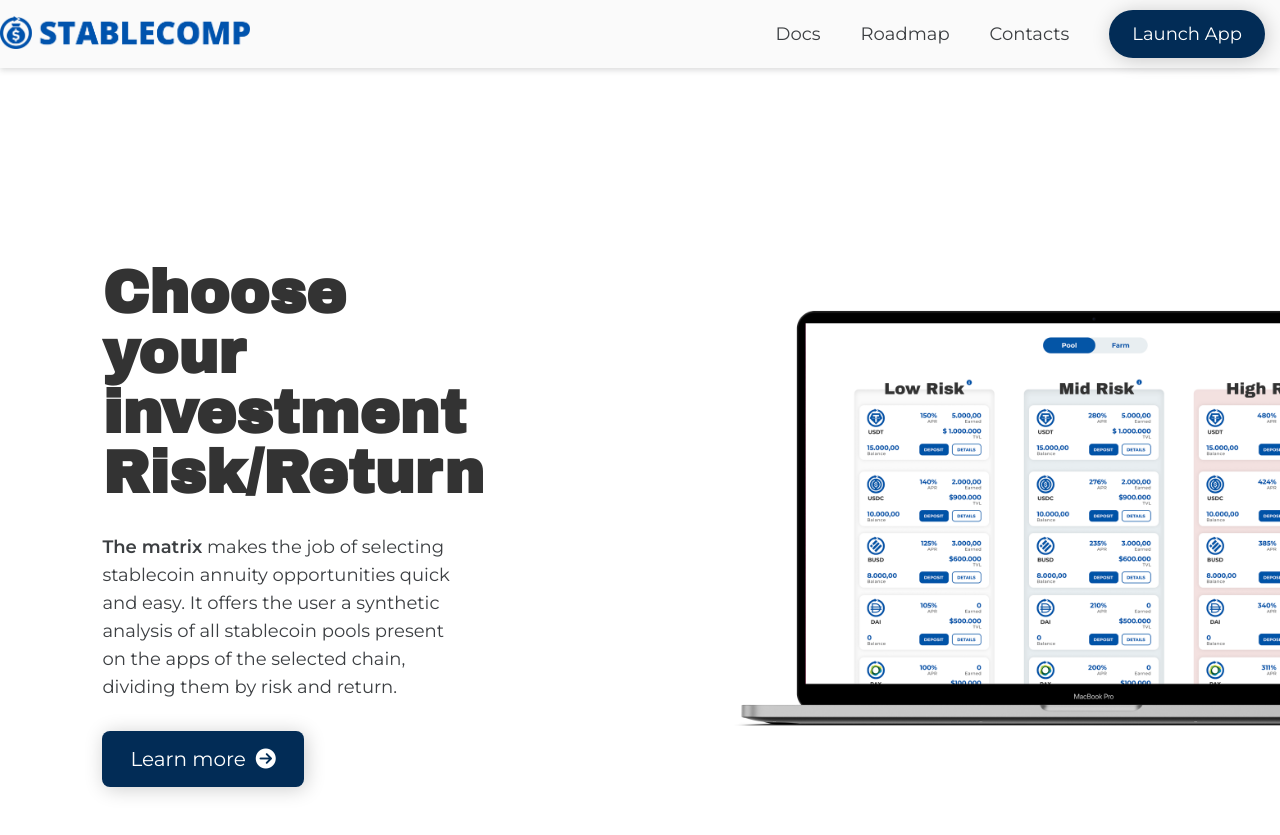
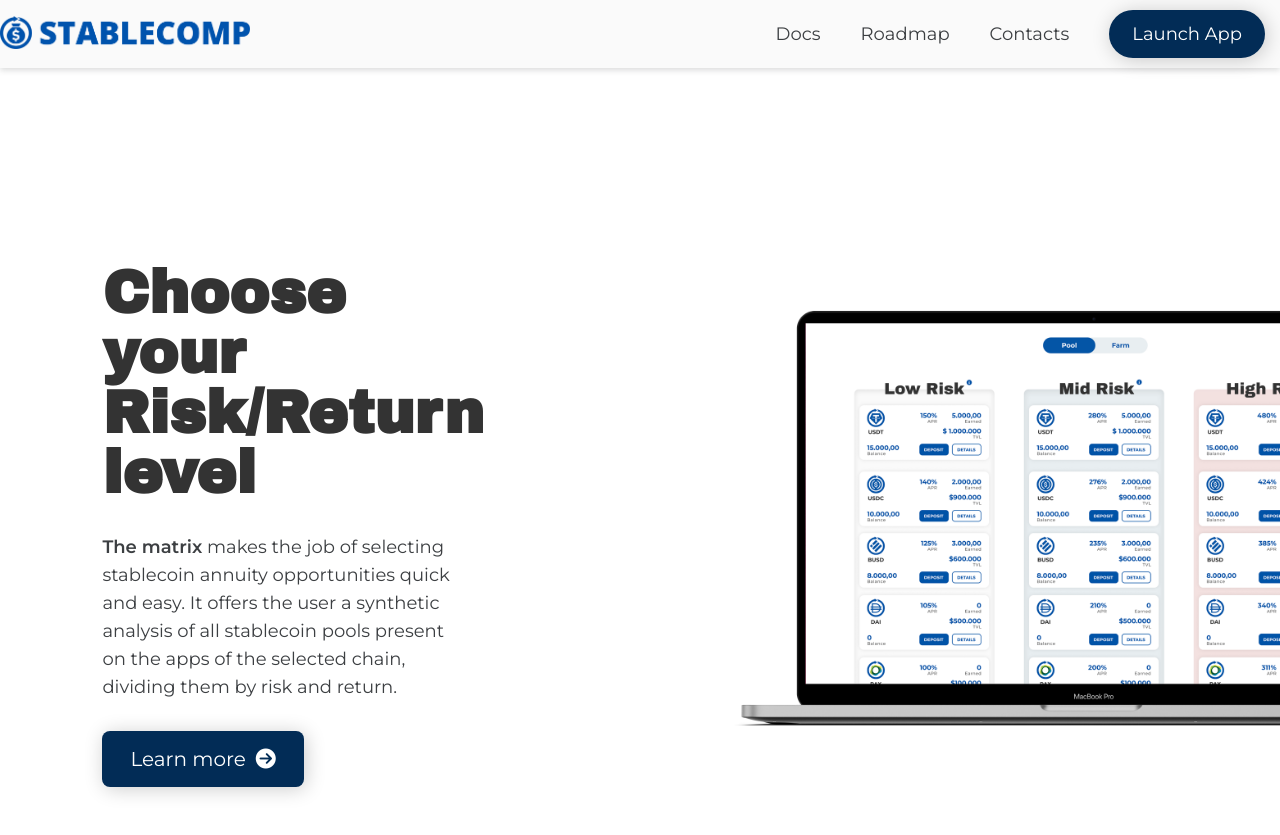
Before and after one commit to Stablecomp/Stablecomp.com, a Jekyll site: the page built from index.md, in a window 1280 px wide and 900 px high, scrolled down 1460 px. Shown: the top 835 px of the window. Built offline with Jekyll 4.4.1, drawn with Linux system fonts in a browser that asks for light colours; nearby versions of some CDN libraries.

Commit message:
Update index.md

```diff
--- a/index.md
+++ b/index.md
@@ -81,7 +81,7 @@
 
   <section class="poster the-matrix mt-1">
     <div class="poster__content reveal">
-      <h3 class="big-text">Choose your investment Risk/Return</h3>
+      <h3 class="big-text">Choose your Risk/Return level</h3>
       <p><b>The matrix</b> makes the job of selecting stablecoin annuity opportunities quick and easy.
         It offers the user a synthetic analysis of all stablecoin pools present on the apps of the selected chain, dividing them by risk and return.</p>
       <a href="{{ "/#scomp-contact" | relative_url }}" class="button">Learn more <i class="fas fa-arrow-circle-right"></i></a>
```
